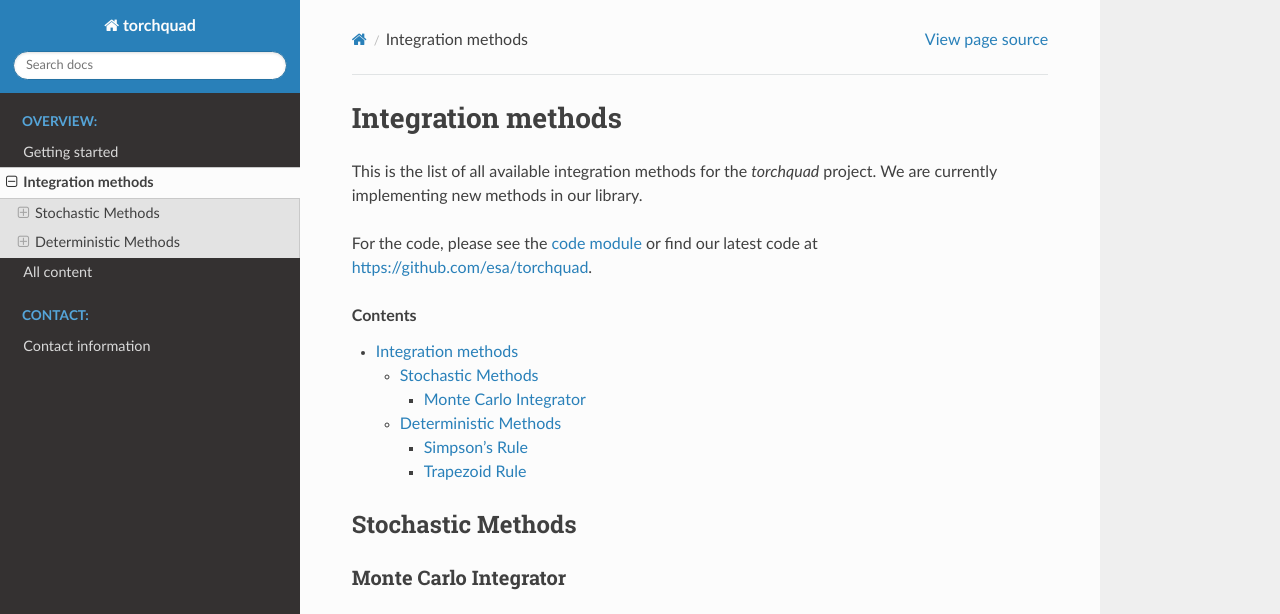
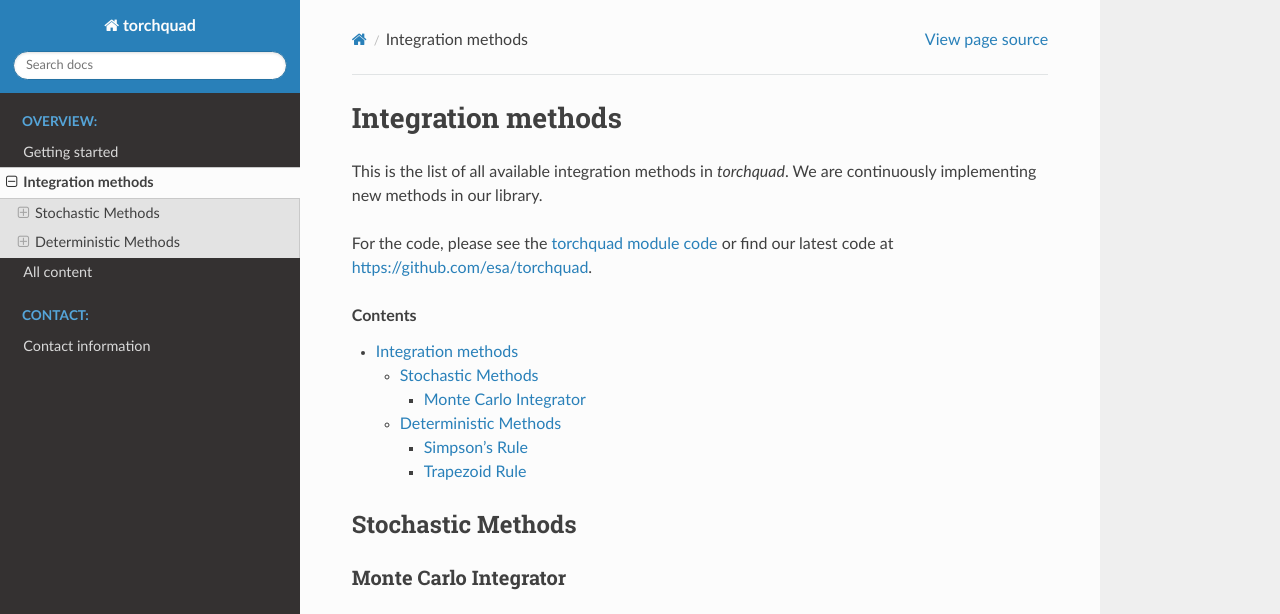
Before and after one commit to esa/torchquad, a Sphinx documentation site: the page built from docs/source/integration_methods.rst, in a window 1280 px wide and 1307 px high. Shown: the top 614 px of the window. Built offline with Sphinx 7.4.7 and the Read the Docs theme 2.0.0, drawn with Linux system fonts in a browser that asks for light colours; some of the changed text lies outside the part shown; grey boxes are pictures that could not be loaded.

Commit message:
Fixed Pablo's comments

```diff
--- a/docs/source/autodoc.rst
+++ b/docs/source/autodoc.rst
@@ -6,7 +6,7 @@
 This is the list of all content for the *torchquad* project.
 We are currently implementing new methods in our library.
 
-For the code, please see the `code module <https://torchquad.readthedocs.io/en/latest/_modules/index.html>`_
+For the code, please see the `torchquad module code <https://torchquad.readthedocs.io/en/latest/_modules/index.html>`_
 or find our latest code at https://github.com/esa/torchquad.
 
 .. automodule:: torchquad
--- a/docs/source/conf.py
+++ b/docs/source/conf.py
@@ -17,7 +17,7 @@
 # -- Project information -----------------------------------------------------
 
 project = "torchquad"
-copyright = "2021, Gabriele Meoni, Håvard Hem Toftevaag, Pablo Gómez"
+copyright = "2021, Gabriele Meoni, Håvard Hem Toftevaag, Pablo Gómez."
 author = "ESA Advanced Concepts Team"
 
 # The full version, including alpha/beta/rc tags
--- a/docs/source/contact.rst
+++ b/docs/source/contact.rst
@@ -9,7 +9,7 @@
 - Gabriele Meoni - *gabriele.meoni (at) esa.int*
 - Håvard Hem Toftevaag - *havard.hem.toftevaag (at) esa.int*
 
-Project Link: `https://github.com/esa/torchquad <https://github.com/esa/torchquad>`_
+Project Link: `https://github.com/esa/torchquad <https://github.com/esa/torchquad>`_.
 
 Feedback
 --------
--- a/docs/source/index.rst
+++ b/docs/source/index.rst
@@ -12,7 +12,7 @@
 Welcome to torchquad's documentation!
 =====================================================
 
-*torchquad* is the Python module for multidimensional numerical integration on the GPU
+*torchquad* is a Python module for multidimensional numerical integration on the GPU
 using `PyTorch <https://pytorch.org/>`_.
 
 You can see the latest code at https://github.com/esa/torchquad.
--- a/docs/source/integration_methods.rst
+++ b/docs/source/integration_methods.rst
@@ -1,10 +1,10 @@
 Integration methods
 ======================================
 
-This is the list of all available integration methods for the *torchquad* project.
-We are currently implementing new methods in our library.
+This is the list of all available integration methods in *torchquad*.
+We are continuously implementing new methods in our library.
 
-For the code, please see the `code module <https://torchquad.readthedocs.io/en/latest/_modules/index.html>`_
+For the code, please see the `torchquad module code <https://torchquad.readthedocs.io/en/latest/_modules/index.html>`_
 or find our latest code at https://github.com/esa/torchquad.
 
 .. contents::
```
